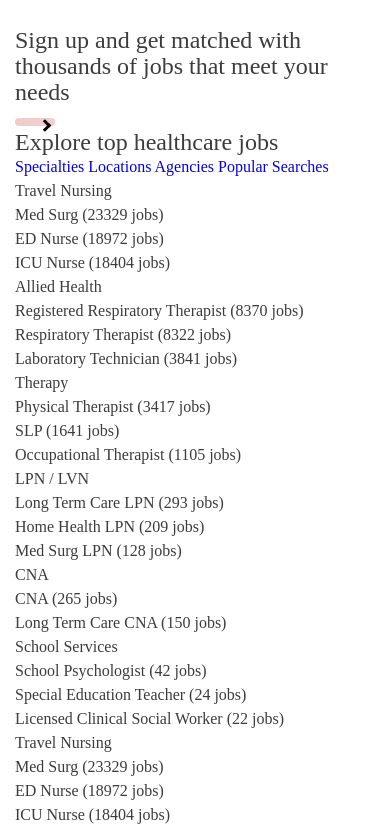
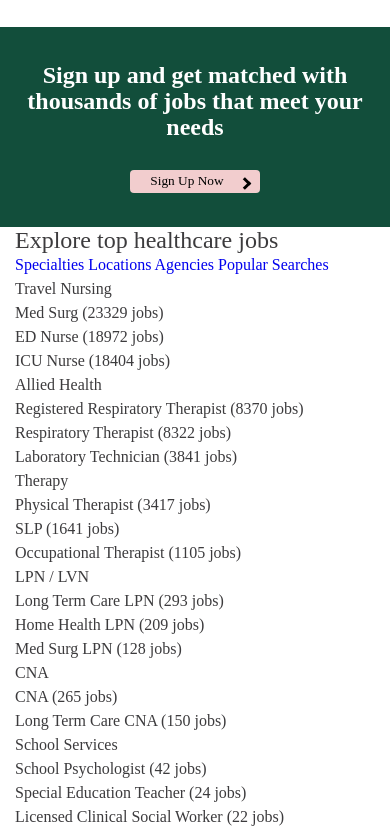
Before and after one commit to nester7x/Vivan_project, a plain HTML site: page index.html in a window 390 px wide. Shown: the part 5499-6326 px from the top of the page. Drawn offline with Linux system fonts and the light colour scheme.

Commit message:
section subscription

```diff
--- a/index.html
+++ b/index.html
@@ -433,7 +433,7 @@
             Sign up and get matched with thousands of jobs that meet your needs
           </h4>
 
-          <button class="profile_btn subscription__btn"></button>
+          <button class="profile_btn subscription__btn">Sign Up Now</button>
 
         </div>
       </div>
--- a/scss/style.scss
+++ b/scss/style.scss
@@ -11,4 +11,5 @@
 @import "partners";
 @import "knowledge";
 @import "apps";
+@import "subscription";
 @import "footer";
--- /dev/null
+++ b/scss/subscription.scss
@@ -0,0 +1,49 @@
+.subscription {
+  background-color: #124E3B;
+  &__inner {
+    padding: 20px 0;
+    display: flex;
+    flex-direction: column;
+    align-items: center;
+    justify-content: center;
+    min-height: 400px;
+  }
+  &__title {
+    max-width: 800px;
+    text-align: center;
+    font-weight: bold;
+    color: #ffffff;
+    margin-bottom: 60px;
+  }
+  &__btn {
+    padding: 3px 36px 4px 20px;
+  }
+}
+
+/*---768px---*/
+
+@media (max-width: 768px) {
+  .subscription {
+    &__inner {
+      min-height: 300px;
+    }
+    &__title {
+      max-width: 500px;
+      margin-bottom: 30px;
+    }
+  }
+}
+
+/*------------*/
+
+/*---426px---*/
+
+@media (max-width: 426px) {
+  .subscription {
+    &__inner {
+      min-height: 200px;
+    }
+  }
+}
+
+/*------------*/
```
Also changed, not shown: css/style.min.css.
